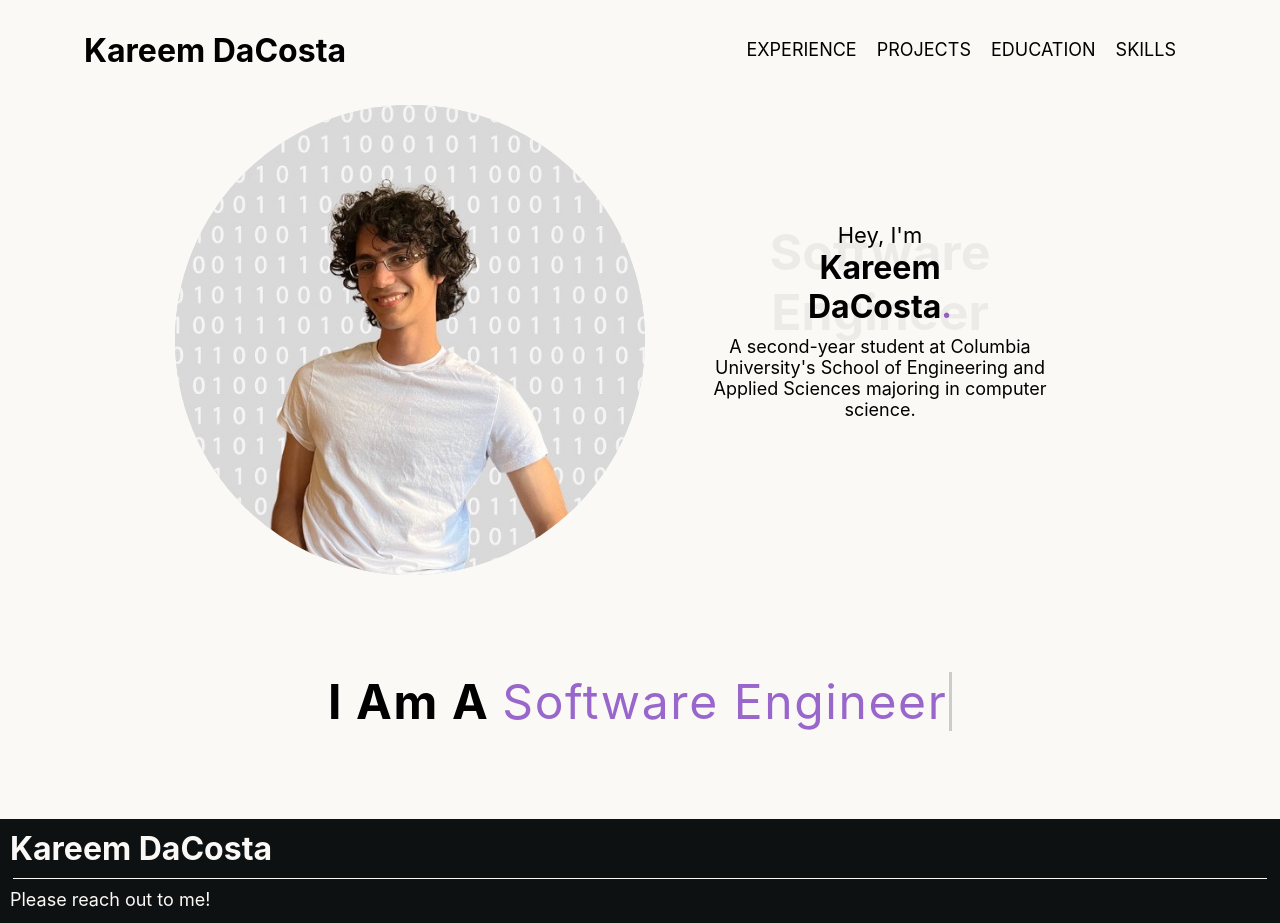
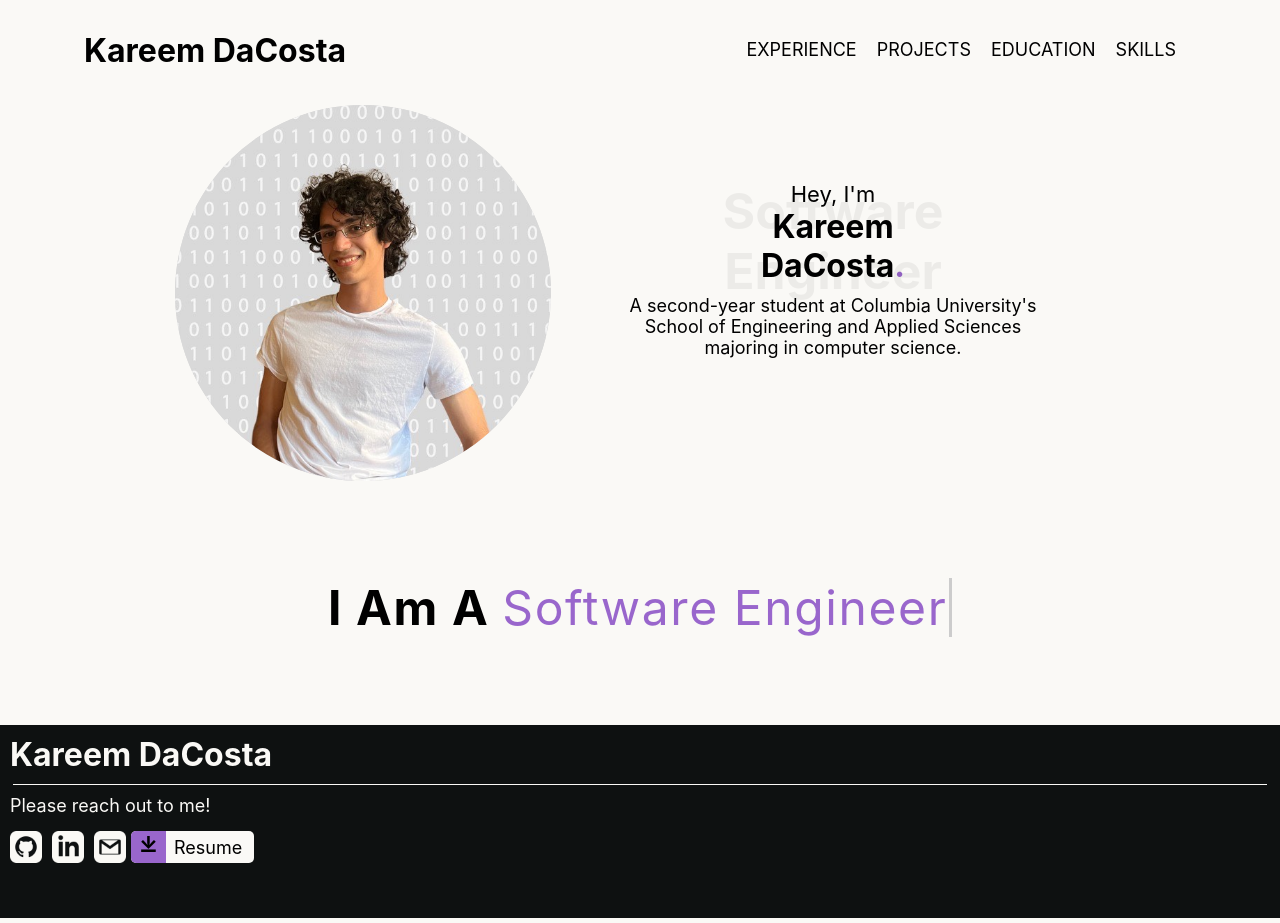
Before and after one commit to KareemDaCosta/kareem-dacosta-personal-website, a React (Create React App) app: page / in a window 1280 px wide. Shown: the top 923 px of the page. Built offline with nearby package versions, Linux system fonts and the light colour scheme.

Commit message:
CSS Touchups, Added favicon

```diff
--- a/public/index.html
+++ b/public/index.html
@@ -7,7 +7,7 @@
     <meta name="theme-color" content="#000000" />
     <meta
       name="description"
-      content="Web site created using create-react-app"
+      content="Kareem Dacosta's Personal Website"
     />
     <!--
       manifest.json provides metadata used when your web app is installed on a
@@ -22,7 +22,7 @@
       work correctly both with client-side routing and a non-root public URL.
       Learn how to configure a non-root public URL by running `npm run build`.
     -->
-    <title>React App</title>
+    <title>Kareem DaCosta</title>
   </head>
   <body>
     <noscript>You need to enable JavaScript to run this app.</noscript>
--- a/src/components/Footer/Footer.css
+++ b/src/components/Footer/Footer.css
@@ -1,7 +1,7 @@
 .footer {
     background-color: #0e1111;
     margin-top: auto;
-    padding-bottom: 20px;
+    padding-bottom: 50px;
 }
 
 .footer h1 {
--- a/src/components/Home/Home.css
+++ b/src/components/Home/Home.css
@@ -1,6 +1,6 @@
 .profile-pic-container {
     height: auto;
-    min-width: 50%;
+    min-width: 40%;
     padding: 5px;
 }
 
--- a/src/components/TypingEffect/TypingEffect.css
+++ b/src/components/TypingEffect/TypingEffect.css
@@ -1,6 +1,6 @@
 .I {
-	margin-top: 80px;
-	margin-bottom: 80px;
+  margin-top: 80px;
+  margin-bottom: 80px;
   display: flex;
   justify-content: center;
   align-items: center;
```
Also changed, not shown: 1 other file (tests, documents, lock files or other folders).
